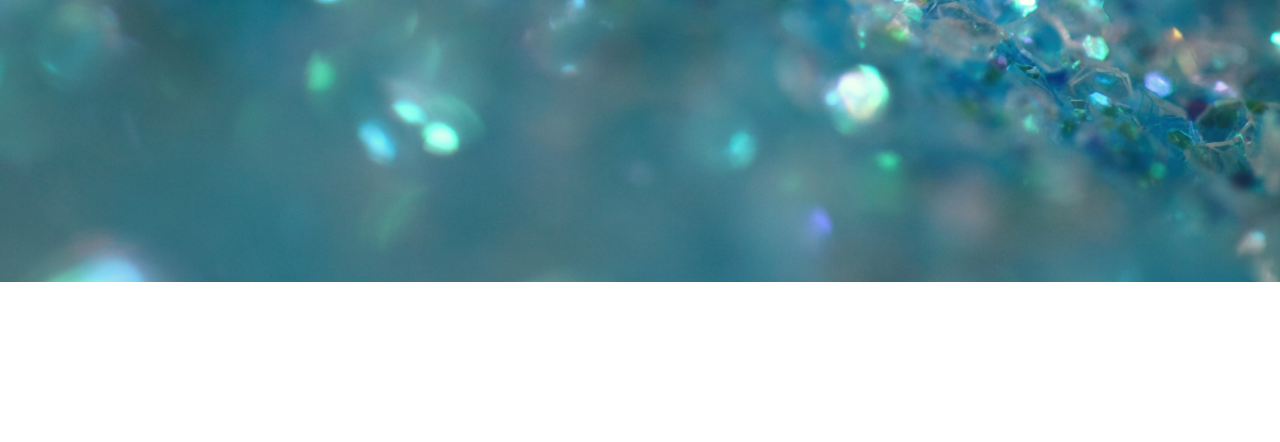
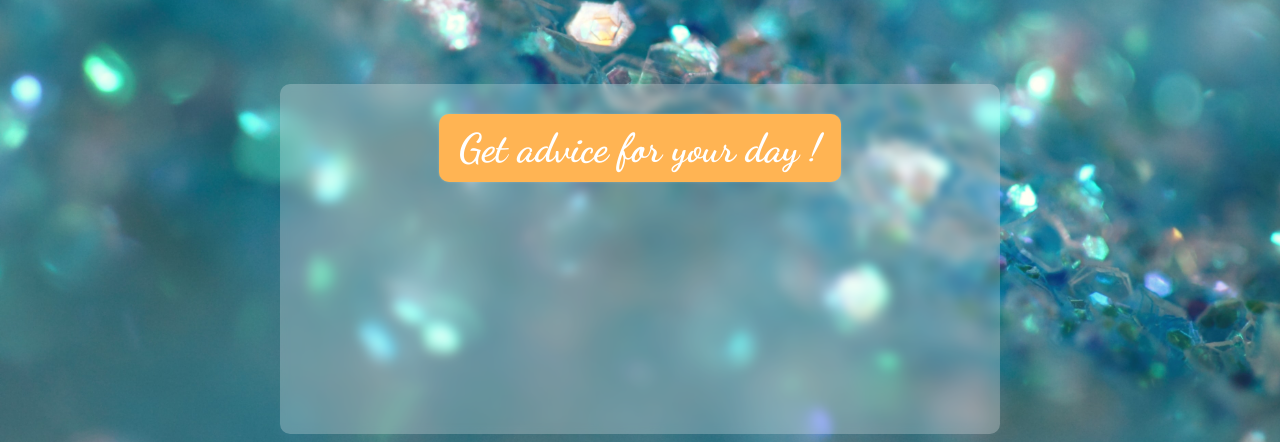
Before and after one commit to Relativelie/-calculateYourCelebrating, a plain HTML site: page ownDate.html in a window 1280 px wide. Shown: the part 518-960 px from the top of the page. Before the commit the page ends 800 px from the top, so only its background shows below. Drawn offline with Linux system fonts and the light colour scheme.

Commit message:
add "choose advice" on OwnDatePage

```diff
--- a/ownDate.html
+++ b/ownDate.html
@@ -6,12 +6,13 @@
     <meta http-equiv="X-UA-Compatible" content="IE=edge">
     <meta name="viewport" content="width=device-width, initial-scale=1.0">
     <title>Document</title>
-    <link rel="stylesheet" href="ownDayStyles.css">
+    <link rel="stylesheet" href="stylesOfCelebrates.css">
     <link rel="stylesheet" href="/background/ownDaysBackground.css">
     <link rel="preconnect" href="https://fonts.googleapis.com">
     <link rel="preconnect" href="https://fonts.gstatic.com" crossorigin>
     <link href="https://fonts.googleapis.com/css2?family=Dancing+Script:wght@700&display=swap" rel="stylesheet">
-    <link href="https://fonts.googleapis.com/css2?family=Caveat:wght@700&family=Dancing+Script:wght@700&display=swap" rel="stylesheet">
+    <link href="https://fonts.googleapis.com/css2?family=Caveat:wght@700&family=Dancing+Script:wght@700&display=swap"
+        rel="stylesheet">
 </head>
 
 <body>
@@ -56,6 +57,14 @@
             </div>
         </div>
     </div>
+
+    <div class="adviceBlock">
+        <div class="adviceTextBlock">
+            <button>Get advice for your day !</button>
+            <p class="advice"></p>
+
+        </div>
+    </div>
     <script src="script.js"></script>
 </body>
 
--- a/script.js
+++ b/script.js
@@ -91,3 +91,15 @@ function calculateDaysBeforeCelebrateDay() {
 }
 
 let timerOn = setInterval(calculateDaysBeforeCelebrateDay, 1000);
+
+
+// CHOOSE ADVICE
+const adviceButton = document.querySelector(".adviceTextBlock button");
+adviceButton.addEventListener("click", getAdvice)
+
+async function getAdvice() {
+    const result = await fetch("https://api.adviceslip.com/advice");
+    const resultReceived = await result.json();
+    document.querySelector(".advice").textContent = resultReceived.slip.advice;
+    console.log(resultReceived.slip.advice)
+}
--- a/styles.css
+++ b/styles.css
@@ -137,6 +137,7 @@
   flex-wrap: wrap;
 }
 
+
 @media all and (max-width: 915px) {
   .carousel-item img {
     margin-top: 0%;
--- a/ownDayStyles.css
+++ b/stylesOfCelebrates.css
@@ -121,10 +121,70 @@ body {
   line-height: 1;
 }
 
-
 .starWars h2 {
   text-shadow:  0 0 10px rgb(248, 100, 100);
 }
+
+
+/* CHOOSE YOUR OWN DATE ADVICE*/
+  .adviceBlock {
+    display: flex;
+    justify-content: center;
+    width: 100%;
+  }
+
+  .adviceTextBlock {
+    width: 700px;
+    background-color: rgba(255, 255, 255, 0.239);
+    backdrop-filter: blur(5px);
+    border-radius: 10px;
+    margin-top: 50px;
+    text-align: center;
+    padding: 10px;
+  }
+
+
+  .adviceTextBlock button {
+    border-radius: 10px;
+    font-size: 40px;
+    color: #fff;
+    font-family: 'Dancing Script', cursive;
+    border: none;
+    background-color: rgb(255, 180, 83);
+    padding: 10px 20px 10px 20px;
+    animation: borderShine;
+    animation-duration: 3s;
+    animation-timing-function: ease-in-out;
+    animation-iteration-count:infinite;
+    animation-direction: alternate;
+    cursor: pointer;
+    margin-top: 20px;
+  }
+
+
+  @keyframes borderShine {
+    0% {
+      box-shadow: none;
+    }
+
+    100% {
+      box-shadow: 0 0 5px rgba(248, 208, 77, 0.719), 0 0 10px rgb(255, 255, 255);
+    }
+  }
+
+  .adviceTextBlock button:hover {
+    animation: none;
+ }
+
+  .advice {
+    height: 150px;
+    font-size: 46px;
+    color: #fff;
+    font-family: 'Dancing Script', cursive;
+  }
+
+
+
 
   @media all and (max-width: 826px) {
     body {
```
Also changed, not shown: halloweenDay.html (+1 -1 lines), newYear.html (+1 -1 lines), sleepDay.html (+1 -1 lines), starWarsDay.html (+1 -1 lines), valentinesDay.html (+1 -1 lines).
